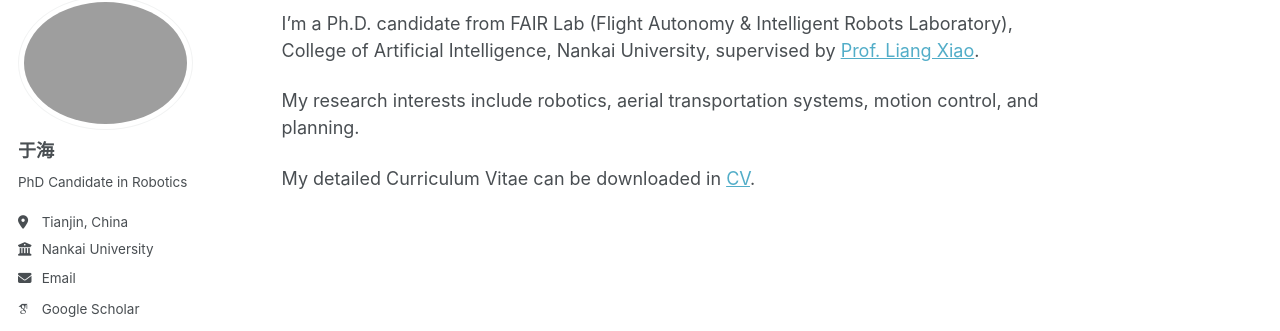
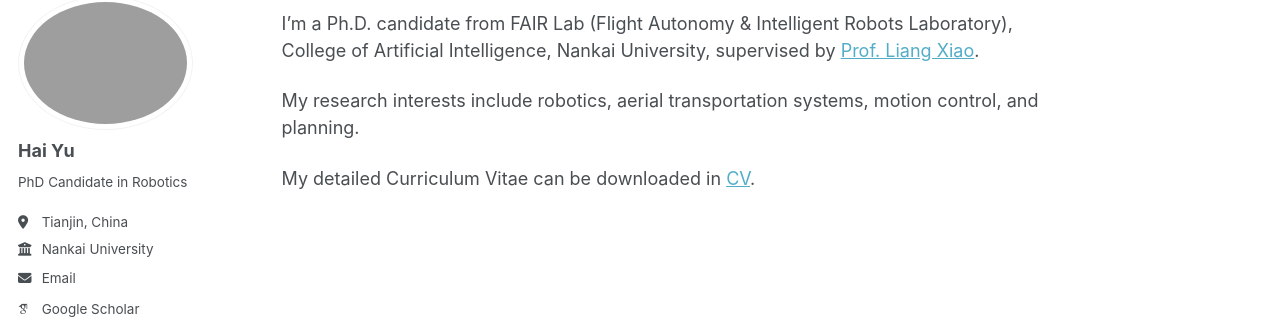
Before and after one commit to wangy1893/wangy1893.github.io, a Jekyll site: the page built from _pages/about.md, in a window 1280 px wide. Shown: the part 110-441 px from the top of the page. Built offline with Jekyll 4.4.1, drawn with Linux system fonts in a browser that asks for light colours; some web fonts are replaced.

Commit message:
Update _config.yml

```diff
--- a/_config.yml
+++ b/_config.yml
@@ -24,7 +24,7 @@ author:
   # Biographic information
   # avatar           : "zzp.png"
   avatar           : "pic-yuhai.jpg"
-  name             : "于海"
+  name             : "Hai Yu"
   pronouns         : # example: "she/her"
   bio              : "PhD Candidate in Robotics"
   location         : "Tianjin, China"
```
